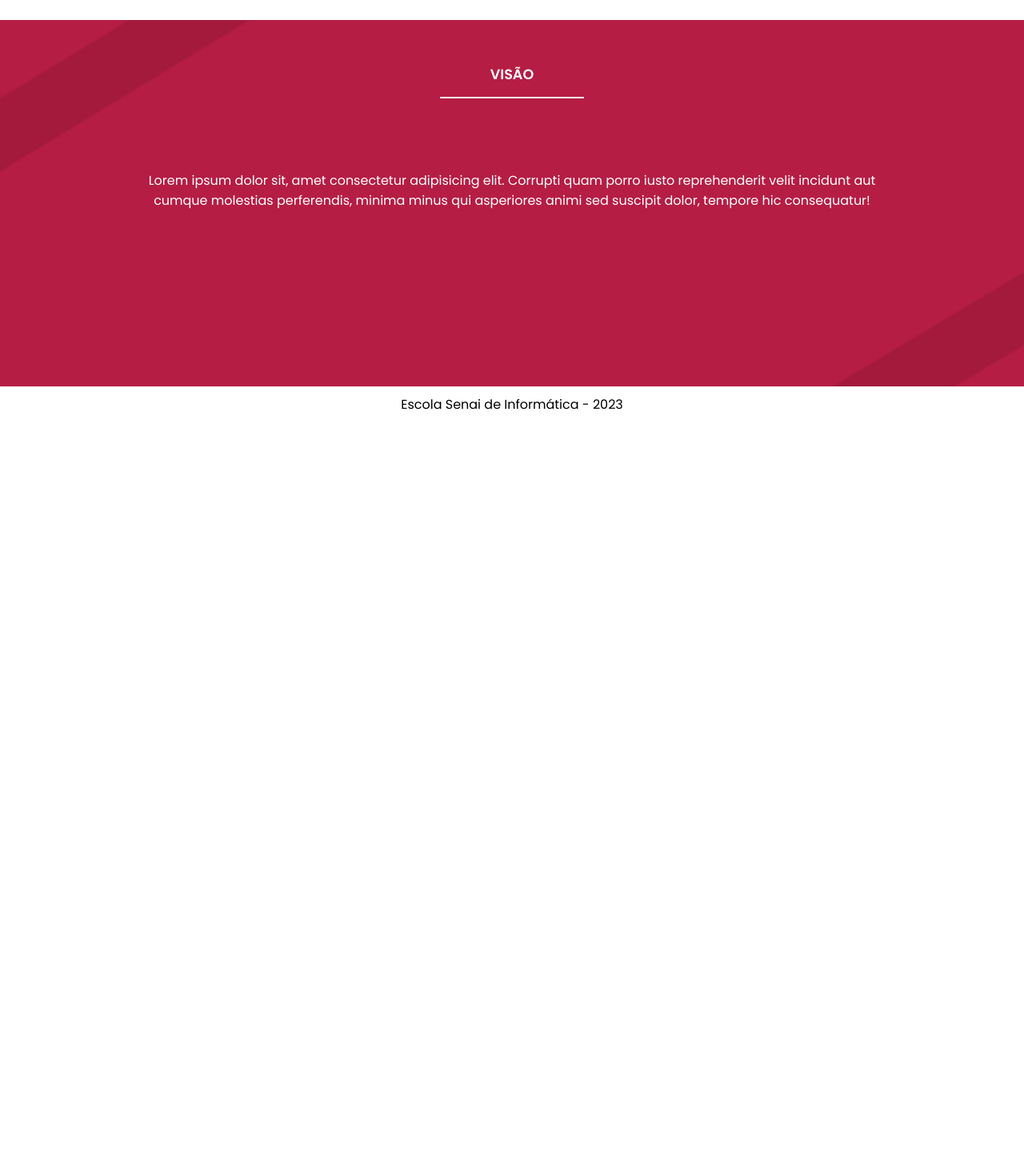
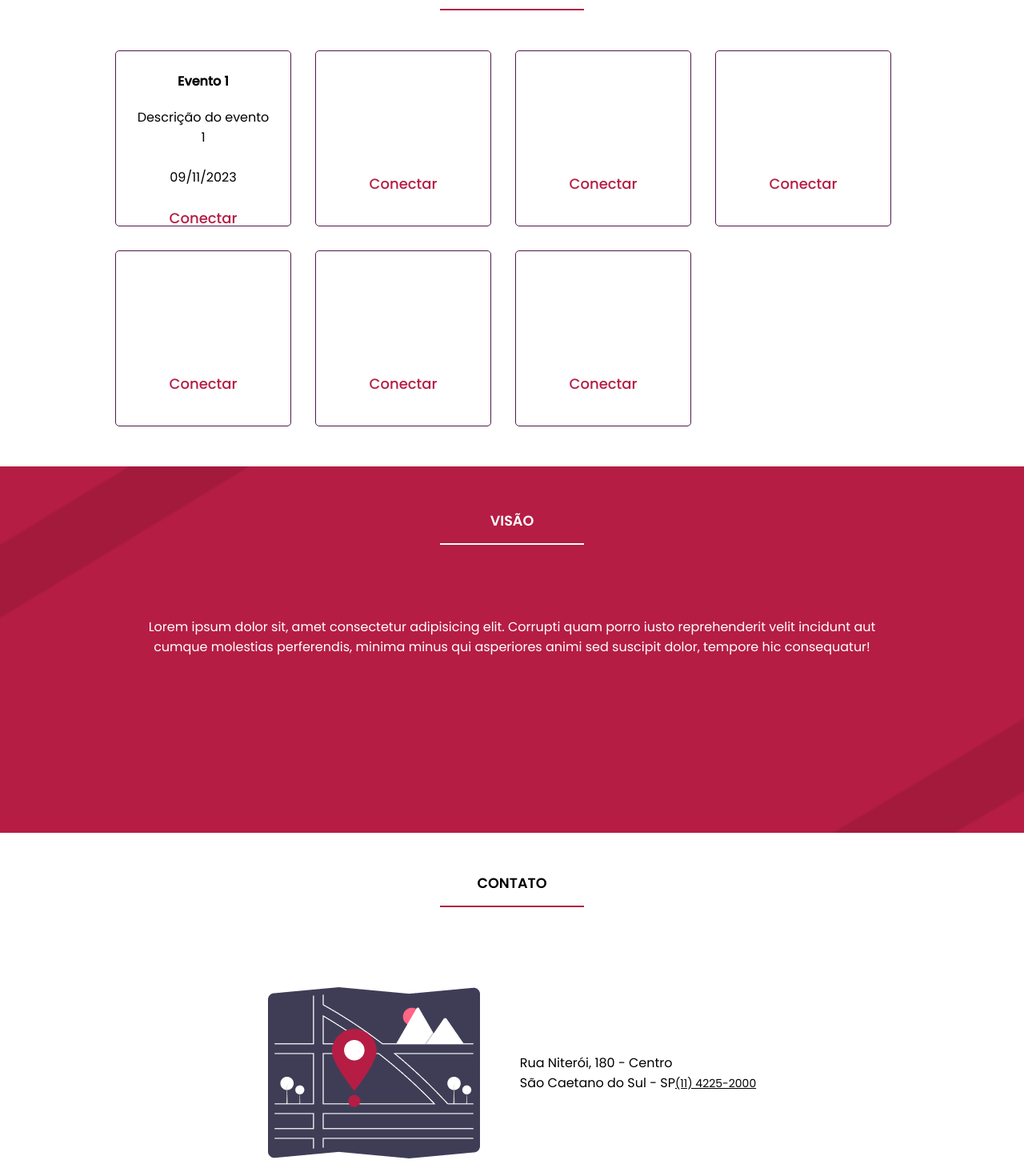
Before and after one commit to BrizidoAndre/2Semestre2Sprint, a React (Create React App) app in the folder React/eventplus/: page / in a window 1280 px wide. Shown: the part 860-2330 px from the top of the page at 80% size. Before the commit the page ends 1388 px from the top, so only its background shows below. Built offline with nearby package versions, Linux system fonts and the light colour scheme.

Commit message:
Iniciando consumo de api em react

```diff
--- a/React/eventplus/package.json
+++ b/React/eventplus/package.json
@@ -6,6 +6,7 @@
     "@testing-library/jest-dom": "^5.17.0",
     "@testing-library/react": "^13.4.0",
     "@testing-library/user-event": "^13.5.0",
+    "axios": "^1.6.0",
     "create-react-app": "^5.0.1",
     "react": "^18.2.0",
     "react-dom": "^18.2.0",
--- a/React/eventplus/src/Pages/HomePage/HomePage.css
+++ b/React/eventplus/src/Pages/HomePage/HomePage.css
@@ -0,0 +1,22 @@
+
+
+.events-box {
+    display: flex;
+    flex-direction: column;
+    align-items: center;
+    gap: 30px;
+    margin-top: 50px;
+    /* padding: 40px 0 20px 0; */
+  }
+
+  /* --color-blue-red: #511948; */
+
+  @media screen and (min-width: 992px) {
+
+
+    .events-box {
+      flex-direction: row;
+      flex-wrap: wrap;
+      margin: 50px 0;
+    }
+  }
--- a/React/eventplus/src/Pages/HomePage/HomePage.jsx
+++ b/React/eventplus/src/Pages/HomePage/HomePage.jsx
@@ -1,18 +1,66 @@
 import React from 'react';
 import './HomePage.css';
+
+// Importando componentes
 import Title from '../../components/Title/Title';
 import Banner from '../../components/Banner/Banner';
 import MainContent from '../../components/MainContent/MainContent';
 import VisionSection from '../../components/VisionSection/VisionSection';
-
+import ContactSection from '../../components/ContactSection/ContactSection';
+import NextEvent from '../../components/NextEvent/NextEvent';
+import Container from '../../components/Container/Container'
 
 const HomePage = () => {
     return (
         <div>
             <MainContent>
-            <Banner/>
-            <VisionSection/>
+                <Banner />
+                <section className='proximos-eventos'>
+                    <Container>
+                    <Title titleText={"Próximos Eventos"} />
 
+                    <div className="events-box">
+                        <NextEvent
+                            title={"Evento 1"}
+                            description={"Descrição do evento 1"}
+                            eventDate="09/11/2023"
+                        />
+                        <NextEvent
+                            title={""}
+                            description={""}
+                            eventDate=""
+                        />
+                        <NextEvent
+                            title={""}
+                            description={""}
+                            eventDate=""
+                        />
+                        <NextEvent
+                            title={""}
+                            description={""}
+                            eventDate=""
+                        />
+                        <NextEvent
+                            title={""}
+                            description={""}
+                            eventDate=""
+                        />
+                        <NextEvent
+                            title={""}
+                            description={""}
+                            eventDate=""
+                        />
+                        <NextEvent
+                            title={""}
+                            description={""}
+                            eventDate=""
+                        />
+                    </div>
+                    </Container>
+
+                </section>
+                <VisionSection />
+                <ContactSection />
             </MainContent>
         </div>
     );
--- /dev/null
+++ b/React/eventplus/src/components/ContactSection/ContactSection.css
@@ -0,0 +1,44 @@
+@font-face {
+    font-family: Poppins-Regular;
+    src: url(../../assets/fonts/Poppins/Poppins-Regular.ttf);
+  }
+
+  @font-face {
+    font-family: Poppins-Medium;
+    src: url(../../assets/fonts/Poppins/Poppins-Medium.ttf);
+  }
+
+  .contato {
+    padding: 50px 0;
+    width: 100%;
+    height: 630px;
+  }
+
+  .contato__endereco-box {
+    display: flex;
+    flex-direction: column;
+    align-items: center;
+    gap: 30px;
+    margin-top: 100px;
+  }
+
+  .contato__endereco {
+    font-family: Poppins-Regular;
+    font-size: 0.875rem;
+    text-align: center;
+    line-height: 50px;
+  }
+
+  .contato__telefone {
+    font-family: Poppins-Regular;
+    font-size: 0.875rem;
+    color: var(--text-color);
+  }
+
+  @media screen and (min-width: 992px) {
+    .contato__endereco-box {
+      flex-direction: row;
+      justify-content: center;
+      gap: 50px;
+    }
+  }
--- /dev/null
+++ b/React/eventplus/src/components/ContactSection/ContactSection.jsx
@@ -0,0 +1,31 @@
+import React from 'react';
+import "./ContactSection.css"
+
+// Importando asset e componentes
+import Title from '../Title/Title'
+import contatoMap from '../../assets/images/contato-map.png'
+
+const ContactSection = () => {
+    return (
+        <section className='contato'>
+            <Title titleText={"Contato"} />
+            <div className='contato__endereco-box'>
+                <img
+                    src={contatoMap}
+                    alt="Imagem ilustrativa de um mapa"
+                    className='contato__img-map'
+                />
+                <p>
+                    Rua Niterói, 180 - Centro <br />
+                    São Caetano do Sul - SP
+                    <a
+                        className="contato__telefone" href="tel:+551142252000">
+                        (11) 4225-2000
+                    </a>
+                </p>
+            </div>
+        </section>
+    );
+};
+
+export default ContactSection;
--- /dev/null
+++ b/React/eventplus/src/components/NextEvent/NextEvent.css
@@ -0,0 +1,73 @@
+
+@font-face {
+    font-family: Poppins-Regular;
+    src: url(../../assets/fonts/Poppins/Poppins-Regular.ttf);
+}
+
+@font-face {
+    font-family: Poppins-Medium;
+    src: url(../../assets/fonts/Poppins/Poppins-Medium.ttf);
+}
+
+
+.tootip {
+    color: #fff !important;
+    background-color: #B51D44 !important;
+  }
+
+.event-card {
+    display: flex;
+    flex-direction: column;
+    justify-content: space-evenly;
+    width: 250px;
+    height: 250px;
+    padding: 25px;
+    border: 1px solid var(--color-blue-red);
+    border-radius: 5px;
+    overflow: none;
+}
+
+.event-card__title {
+    text-align: center;
+    margin-bottom: 20px;
+    font-family: Poppins-Medium;
+    font-size: 1rem;
+}
+
+.event-card__description {
+    font-family: Poppins-Regular;
+    font-size: 1rem;
+    text-align: center;
+    margin-bottom: 25px;
+}
+
+.event-card__connect-link {
+    font-family: Poppins-Medium;
+    font-size: 1.125rem;
+    color: var(--color-red);
+    text-align: center;
+    text-decoration: none;
+    cursor: pointer;
+}
+
+
+@media screen and (min-width: 992px) {
+    .banner {
+      height: 720px;
+      background-image: url(../../assets/images//banner-desktop.png);
+    }
+
+    .events-box {
+
+      justify-content: flex-start;
+      flex-direction: row;
+      flex-wrap: wrap;
+      margin: 50px 0;
+    }
+
+    .event-card {
+      width: 220px;
+      height: 220px;
+      overflow: none;
+    }
+  }
--- /dev/null
+++ b/React/eventplus/src/components/NextEvent/NextEvent.jsx
@@ -0,0 +1,23 @@
+import React from 'react';
+import './NextEvent.css'
+
+const NextEvent = ({title, description, eventDate, idEvent}) => {
+    function conectar(idEvent) {
+        // dá pra usar a prop idEvent? testar
+        alert(`Chamar o recurso para conectar: ${idEvent}`)
+    }
+
+    return (
+        <article className='event-card'>
+            <h2 className='event-card__title'>{title}</h2>
+
+            <p className='event-card__description'>{description}</p>
+
+            <p className='event-card__description'>{eventDate}</p>
+
+            <a onClick={() => {conectar(idEvent)}} className="event-card__connect-link" href=''>Conectar</a>
+        </article>
+    );
+};
+
+export default NextEvent;
```
Also changed, not shown: React/eventplus/src/routes.js (+13 -13 lines), React/eventplus/Anotações/AnotacoesProjeto.txt (added), 1 other file (tests, documents, lock files or other folders).
